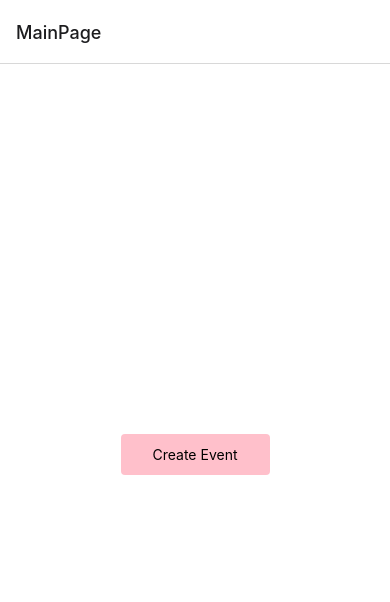
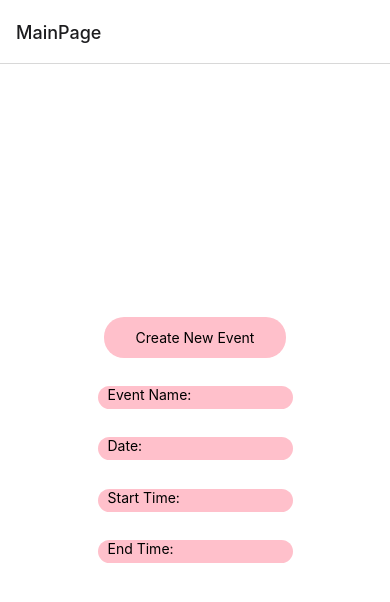
Before and after one commit to lizzyfeld/accountabilityApp, a React Native app: screen /MainPage in a window 390 px wide. Shown: the top 602 px of the page. Built offline with nearby package versions, Linux system fonts and the light colour scheme.

Commit message:
begin to add styling to main page

```diff
--- a/App.js
+++ b/App.js
@@ -6,11 +6,6 @@ import { createNativeStackNavigator } from "@react-navigation/native-stack";
 import CreatePage from "./Views/CreatePage";
 
 const Stack = createNativeStackNavigator();
-
-function Test(props) {
-  console.log("In test", props);
-  return <View />;
-}
 export default function App() {
   return (
     <NavigationContainer>
@@ -21,7 +16,8 @@ export default function App() {
           component={MainPage}
           initialParams={{
             eventProps: "",
-            startTimeProps: ""
+            startTimeProps: "",
+            endTimeProps: "",
           }}
         />
         <Stack.Screen name="CreatePage" component={CreatePage} />
@@ -29,7 +25,6 @@ export default function App() {
     </NavigationContainer>
   );
 }
-
 
 const styles = StyleSheet.create({
   container: {
--- a/Views/CreatePage.js
+++ b/Views/CreatePage.js
@@ -12,11 +12,9 @@ export default function CreatePage({ navigation }) {
   const createEvent = () => {
     navigation.navigate("MainPage", {
       eventProps: eventName,
-      //dateProps: date,
+      // dateProps: dateName,
       startTimeProps: startTime,
-      // endTimeProps: endTime,
-      // id: 2,
-      // data: "azsdasdasd",
+      endTimeProps: endTime,
     });
   };
 
--- a/Views/MainPage.js
+++ b/Views/MainPage.js
@@ -26,10 +26,22 @@ export default function MainPage(props) {
           onCreateEvent();
         }}
       >
-        <Text>Create Event</Text>
+        <Text>Create New Event</Text>
       </Pressable>
-      <Text>{route.params.eventProps}</Text>
-      <Text>{route.params.startTimeProps}</Text>
+      <View style={style.eventInfoContainer}>
+        <Text style={style.eventInfoText}>
+          Event Name: {route.params.eventProps}
+        </Text>
+        <Text style={style.eventInfoText}>
+          Date: {route.params.startTimeProps}
+        </Text>
+        <Text style={style.eventInfoText}>
+          Start Time: {route.params.startTimeProps}
+        </Text>
+        <Text style={style.eventInfoText}>
+          End Time: {route.params.endTimeProps}
+        </Text>
+      </View>
     </View>
   );
 }
@@ -50,8 +62,22 @@ const style = StyleSheet.create({
     justifyContent: "center",
     paddingVertical: 12,
     paddingHorizontal: 32,
-    borderRadius: 4,
+    borderRadius: 20,
     elevation: 3,
     backgroundColor: "pink",
   },
+  eventInfoContainer: {
+    justifyContent: "space-evenly",
+    height: "30%",
+    width: "50%",
+    borderRadius: 20,
+  },
+  eventInfoText: {
+    color: "black",
+    backgroundColor: "pink",
+    color: "black",
+    height: "10%",
+    paddingLeft: 10,
+    borderRadius: 20,
+  },
 });
```
